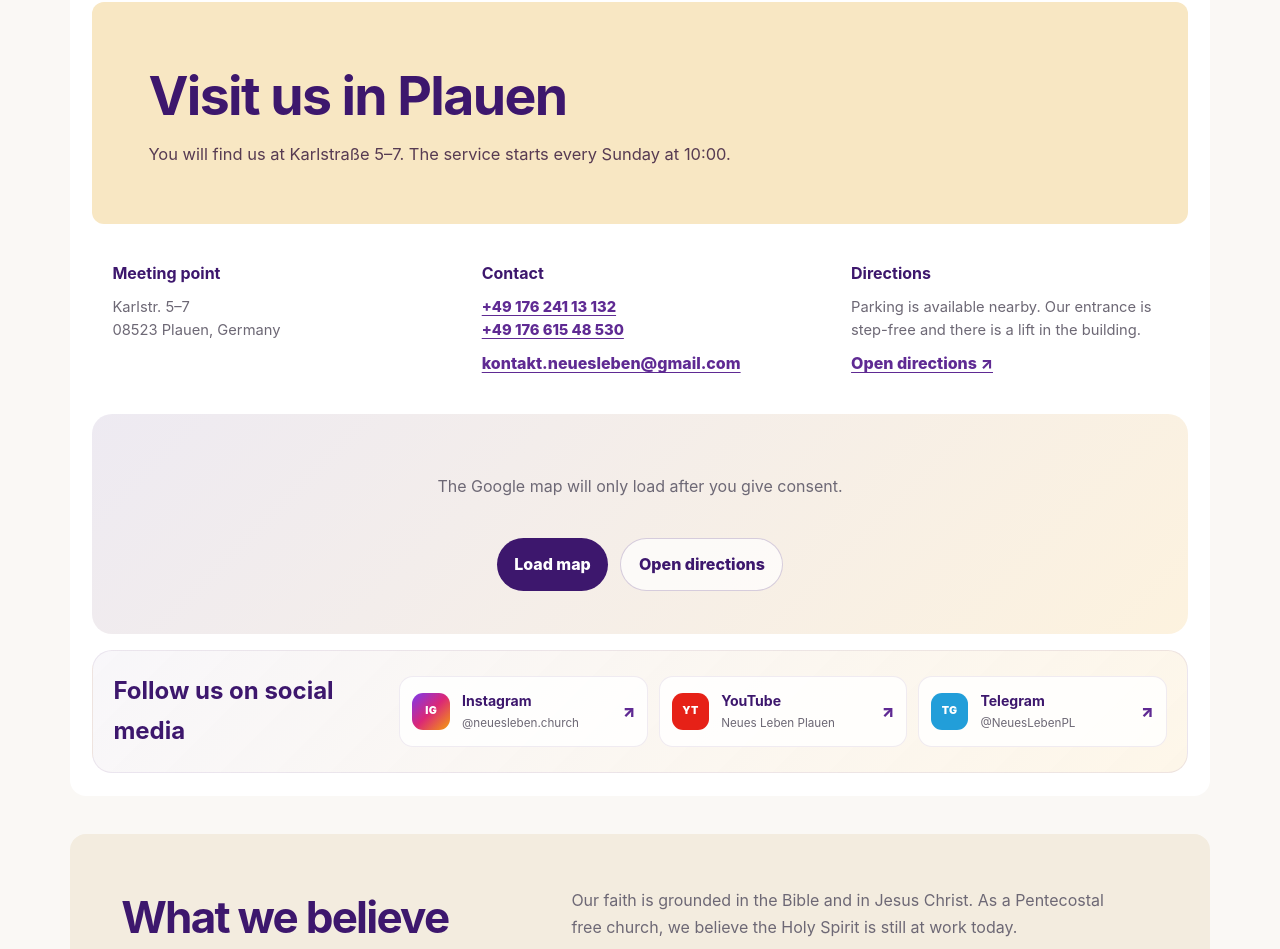
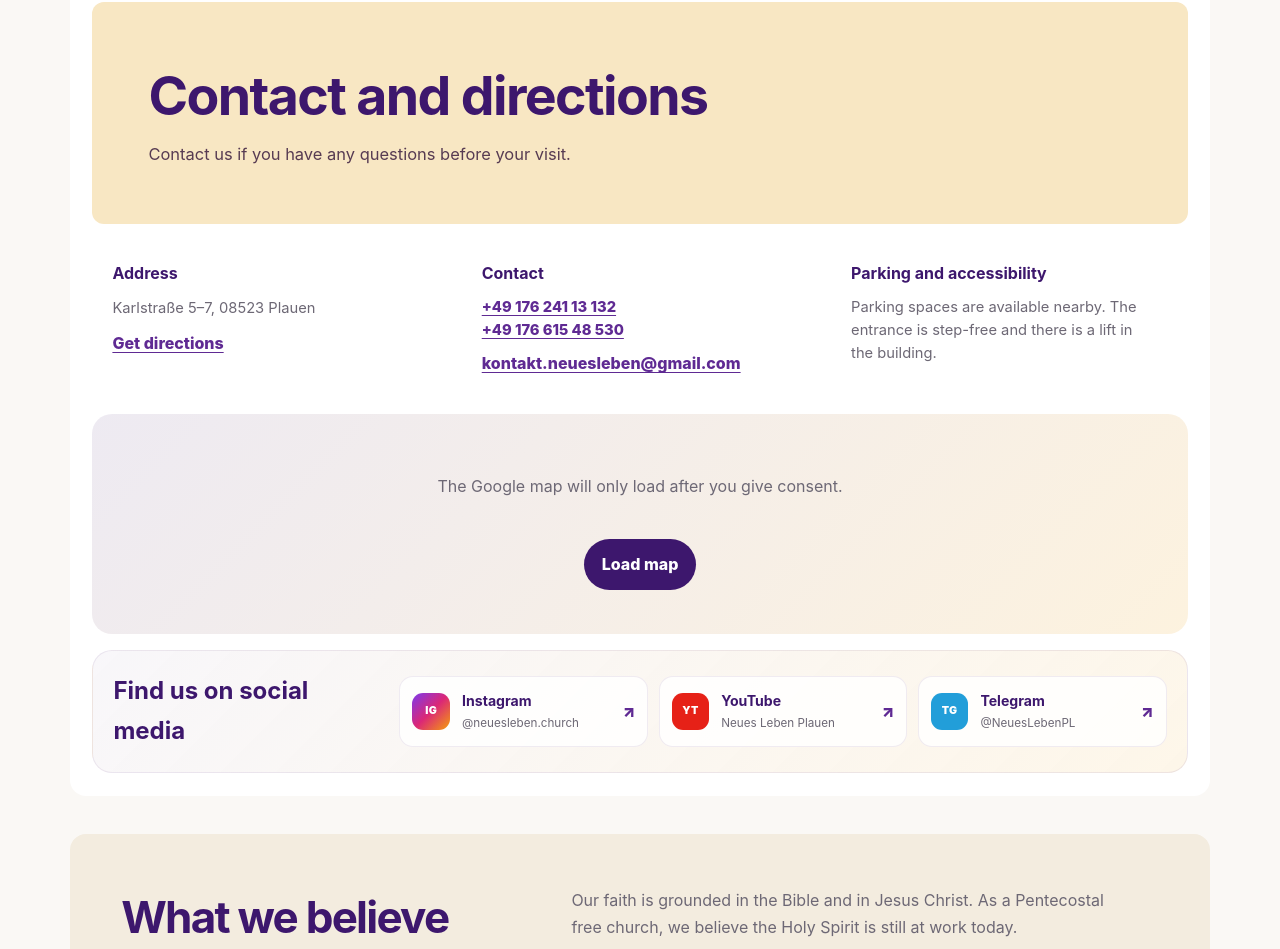
Before and after one commit to dignityinside/g12_eu, a Vue app: page / in a window 1280 px wide. Shown: the part 2716-3665 px from the top of the page. Built offline with nearby package versions, Linux system fonts and the light colour scheme.

Commit message:
Improvements

```diff
--- a/src/i18n/messages/be.js
+++ b/src/i18n/messages/be.js
@@ -115,13 +115,14 @@ export default {
     youtube: 'Усе пропаведзі на YouTube',
     telegram: 'Больш матэрыялаў у Telegram',
     visitEyebrow: 'Кантакты і маршрут',
-    visitTitle: 'Завітайце да нас у Плаўэне',
-    visitText: 'Мы знаходзімся па адрасе Karlstraße 5–7. Багаслужэнне пачынаецца кожную нядзелю а 10:00.',
+    contactAddress: 'Адрас',
+    visitTitle: 'Кантакты і як дабрацца',
+    visitText: 'Звяжыцеся з намі, калі ў вас ёсць пытанні перад наведваннем.',
     contactUs: 'Звязацца з намі',
-    arrivalTitle: 'Як дабрацца',
-    arrivalText: 'Побач ёсць магчымасці для паркоўкі. Уваход безбар’ерны, а ў будынку ёсць ліфт.',
+    arrivalTitle: 'Паркоўка і даступнасць',
+    arrivalText: 'Побач ёсць месцы для паркоўкі. Уваход без прыступак, у будынку ёсць ліфт.',
     socialEyebrow: 'Заставайцеся на сувязі',
-    socialTitle: 'Сачыце за намі ў сацыяльных сетках',
+    socialTitle: 'Мы ў сацсетках',
     donationIntro: 'Ваша ахвяраванне падтрымлівае працу і служэнні нашай царквы. Дзякуем вам за дапамогу.',
     showBankDetails: 'Паказаць банкаўскія рэквізіты',
     showPaypalDetails: 'Паказаць даныя PayPal',
--- a/src/i18n/messages/de.js
+++ b/src/i18n/messages/de.js
@@ -115,13 +115,14 @@ export default {
     youtube: 'Alle Predigten auf YouTube',
     telegram: 'Weitere Inhalte auf Telegram',
     visitEyebrow: 'Kontakt & Anfahrt',
-    visitTitle: 'Besuche uns in Plauen',
-    visitText: 'Du findest uns in der Karlstraße 5–7. Der Gottesdienst beginnt jeden Sonntag um 10:00 Uhr.',
+    contactAddress: 'Adresse',
+    visitTitle: 'Kontakt und Anfahrt',
+    visitText: 'Melde dich bei uns, wenn du vor deinem Besuch Fragen hast.',
     contactUs: 'Kontakt aufnehmen',
-    arrivalTitle: 'Anfahrt',
-    arrivalText: 'Parkmöglichkeiten befinden sich in der Nähe. Der Zugang ist barrierefrei und im Gebäude gibt es einen Fahrstuhl.',
+    arrivalTitle: 'Parken und Zugang',
+    arrivalText: 'Parkplätze gibt es in der Nähe. Der Eingang ist stufenlos, im Gebäude gibt es einen Aufzug.',
     socialEyebrow: 'Bleib verbunden',
-    socialTitle: 'Folge uns in den sozialen Netzwerken',
+    socialTitle: 'Wir auf Social Media',
     donationIntro: 'Mit deiner Spende unterstützt du die Arbeit und die vielfältigen Angebote unserer Gemeinde. Vielen Dank für deine Hilfe.',
     showBankDetails: 'Bankverbindung anzeigen',
     showPaypalDetails: 'PayPal-Daten anzeigen',
--- a/src/i18n/messages/en.js
+++ b/src/i18n/messages/en.js
@@ -115,13 +115,14 @@ export default {
     youtube: 'All sermons on YouTube',
     telegram: 'More content on Telegram',
     visitEyebrow: 'Contact & directions',
-    visitTitle: 'Visit us in Plauen',
-    visitText: 'You will find us at Karlstraße 5–7. The service starts every Sunday at 10:00.',
+    contactAddress: 'Address',
+    visitTitle: 'Contact and directions',
+    visitText: 'Contact us if you have any questions before your visit.',
     contactUs: 'Get in touch',
-    arrivalTitle: 'Directions',
-    arrivalText: 'Parking is available nearby. Our entrance is step-free and there is a lift in the building.',
+    arrivalTitle: 'Parking and accessibility',
+    arrivalText: 'Parking spaces are available nearby. The entrance is step-free and there is a lift in the building.',
     socialEyebrow: 'Stay connected',
-    socialTitle: 'Follow us on social media',
+    socialTitle: 'Find us on social media',
     donationIntro: 'Your donation supports the work and ministries of our church. Thank you for your support.',
     showBankDetails: 'Show bank details',
     showPaypalDetails: 'Show PayPal details',
--- a/src/i18n/messages/ru.js
+++ b/src/i18n/messages/ru.js
@@ -115,13 +115,14 @@ export default {
     youtube: 'Все проповеди на YouTube',
     telegram: 'Больше материалов в Telegram',
     visitEyebrow: 'Контакты и маршрут',
-    visitTitle: 'Приходите к нам в Плауэне',
-    visitText: 'Мы находимся по адресу Karlstraße 5–7. Богослужение начинается каждое воскресенье в 10:00.',
+    contactAddress: 'Адрес',
+    visitTitle: 'Контакты и как добраться',
+    visitText: 'Свяжитесь с нами, если у вас есть вопросы перед посещением.',
     contactUs: 'Связаться с нами',
-    arrivalTitle: 'Как добраться',
-    arrivalText: 'Рядом есть возможности для парковки. Вход безбарьерный, а в здании есть лифт.',
+    arrivalTitle: 'Парковка и доступность',
+    arrivalText: 'Рядом есть парковочные места. Вход без ступеней, в здании есть лифт.',
     socialEyebrow: 'Оставайтесь на связи',
-    socialTitle: 'Следите за нами в социальных сетях',
+    socialTitle: 'Мы в соцсетях',
     donationIntro: 'Ваше пожертвование поддерживает работу и служения нашей церкви. Благодарим вас за помощь.',
     showBankDetails: 'Показать банковские реквизиты',
     showPaypalDetails: 'Показать данные PayPal',
--- a/src/i18n/messages/ua.js
+++ b/src/i18n/messages/ua.js
@@ -115,13 +115,14 @@ export default {
     youtube: 'Усі проповіді на YouTube',
     telegram: 'Більше матеріалів у Telegram',
     visitEyebrow: 'Контакти та маршрут',
-    visitTitle: 'Завітайте до нас у Плауені',
-    visitText: 'Ми знаходимося за адресою Karlstraße 5–7. Богослужіння починається щонеділі о 10:00.',
+    contactAddress: 'Адреса',
+    visitTitle: 'Контакти та як дістатися',
+    visitText: 'Зв’яжіться з нами, якщо маєте запитання перед відвідуванням.',
     contactUs: 'Зв’язатися з нами',
-    arrivalTitle: 'Як дістатися',
-    arrivalText: 'Поруч є можливості для паркування. Вхід безбар’єрний, а в будівлі є ліфт.',
+    arrivalTitle: 'Паркування та доступність',
+    arrivalText: 'Поруч є місця для паркування. Вхід без сходинок, у будівлі є ліфт.',
     socialEyebrow: 'Залишайтеся на зв’язку',
-    socialTitle: 'Стежте за нами в соціальних мережах',
+    socialTitle: 'Ми в соцмережах',
     donationIntro: 'Ваша пожертва підтримує працю та служіння нашої церкви. Дякуємо за вашу допомогу.',
     showBankDetails: 'Показати банківські реквізити',
     showPaypalDetails: 'Показати дані PayPal',
--- a/src/views/HomeView.vue
+++ b/src/views/HomeView.vue
@@ -57,8 +57,9 @@ async function copyIban() {
       <div class="contact-grid">
         <div class="contact-card">
 
-          <strong>{{ $t('landing.scheduleLocation') }}</strong>
-          <p>Karlstr. 5–7<br />08523 Plauen, Germany</p>
+          <strong>{{ $t('landing.contactAddress') }}</strong>
+          <address>Karlstraße 5–7, 08523 Plauen</address>
+          <a href="https://www.google.com/maps/dir/?api=1&destination=Karlstra%C3%9Fe+7%2C+08523+Plauen" target="_blank" rel="noopener">{{ $t('landing.directions') }}</a>
         </div>
         <div class="contact-card">
 
@@ -70,14 +71,12 @@ async function copyIban() {
 
           <strong>{{ $t('landing.arrivalTitle') }}</strong>
           <p>{{ $t('landing.arrivalText') }}</p>
-          <a href="https://www.google.com/maps/dir/?api=1&destination=Karlstra%C3%9Fe+7%2C+08523+Plauen" target="_blank" rel="noopener">{{ $t('text.contacts.openRoute') }} ↗</a>
         </div>
       </div>
       <div v-if="!showMap" class="map-placeholder">
         <p>{{ $t('text.contacts.mapHint') }}</p>
         <div class="map-placeholder__actions">
           <button type="button" class="map-button" @click="showMap = true">{{ $t('text.contacts.showMap') }}</button>
-          <a class="route-link" href="https://www.google.com/maps/dir/?api=1&destination=Karlstra%C3%9Fe+7%2C+08523+Plauen" target="_blank" rel="noopener">{{ $t('text.contacts.openRoute') }}</a>
         </div>
       </div>
       <iframe
@@ -219,6 +218,7 @@ async function copyIban() {
 .contact-grid { display: grid; gap: .8rem; margin-top: 1rem; }
 .contact-card { min-width: 0; padding: 1.25rem; overflow-wrap: anywhere; }
 .contact-card strong { display: block; color: $color-primary; }
+.contact-card address { margin: .55rem 0; color: $color-muted; font-style: normal; font-size: .92rem; }
 .contact-card p { margin: .55rem 0; color: $color-muted; font-size: .92rem; line-height: 1.55; }
 .contact-card a { color: $color-primarty-light; font-weight: 800; overflow-wrap: anywhere; }
 .social-section { display: grid; gap: 1.1rem; margin-top: 1rem; padding: 1.25rem; border: 1px solid rgba($color-primary,.08); border-radius: 20px; background: linear-gradient(135deg,rgba($color-primary,.035),rgba($color-secondary,.12)); }
@@ -241,9 +241,8 @@ async function copyIban() {
 .map-placeholder { display: grid; place-items: center; min-height: 220px; margin-top: 1rem; padding: 2rem; border-radius: 20px; background: linear-gradient(135deg, rgba($color-primary,.09), rgba($color-secondary,.18)); text-align: center; }
 .map-placeholder p { max-width: 470px; color: $color-muted; }
 .map-placeholder__actions { display: flex; flex-wrap: wrap; justify-content: center; gap: .75rem; }
-.map-button, .route-link { display: inline-flex; align-items: center; justify-content: center; padding: .75rem 1.1rem; border-radius: 999px; font-weight: 800; text-decoration: none; cursor: pointer; }
+.map-button { display: inline-flex; align-items: center; justify-content: center; padding: .75rem 1.1rem; border-radius: 999px; font-weight: 800; text-decoration: none; cursor: pointer; }
 .map-button { border: 0; background: $color-primary; color: $color-white; }
-.route-link { border: 1px solid rgba($color-primary,.2); background: rgba(255,255,255,.7); color: $color-primary; }
 .donation { display: grid; gap: .55rem; padding: 1.25rem; border-radius: 18px; background: $color-background; color: $color-muted; font-family: ui-monospace, SFMono-Regular, Menlo, monospace; font-size: .9rem; overflow-wrap: anywhere; }
 .donation-intro { max-width: 720px; color: $color-muted; }
 .donation-paypal a { color: $color-primary; font-weight: 800; }
@@ -270,7 +269,7 @@ async function copyIban() {
 
 @media (max-width: 420px) {
   .map-placeholder__actions { flex-direction: column; }
-  .map-button, .route-link { width: 100%; }
+  .map-button { width: 100%; }
   .sermon-link { width: 100%; }
 }
 </style>
```
